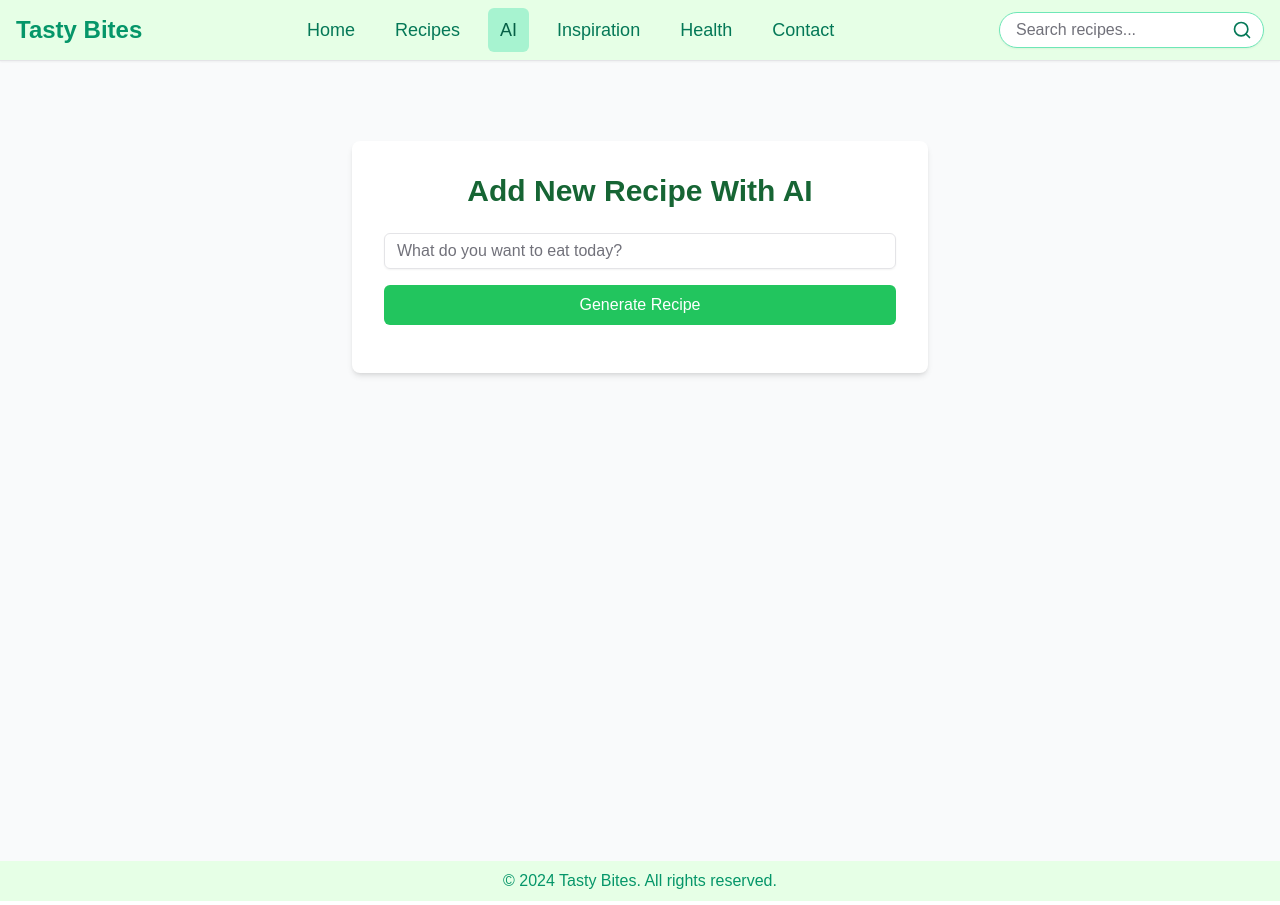
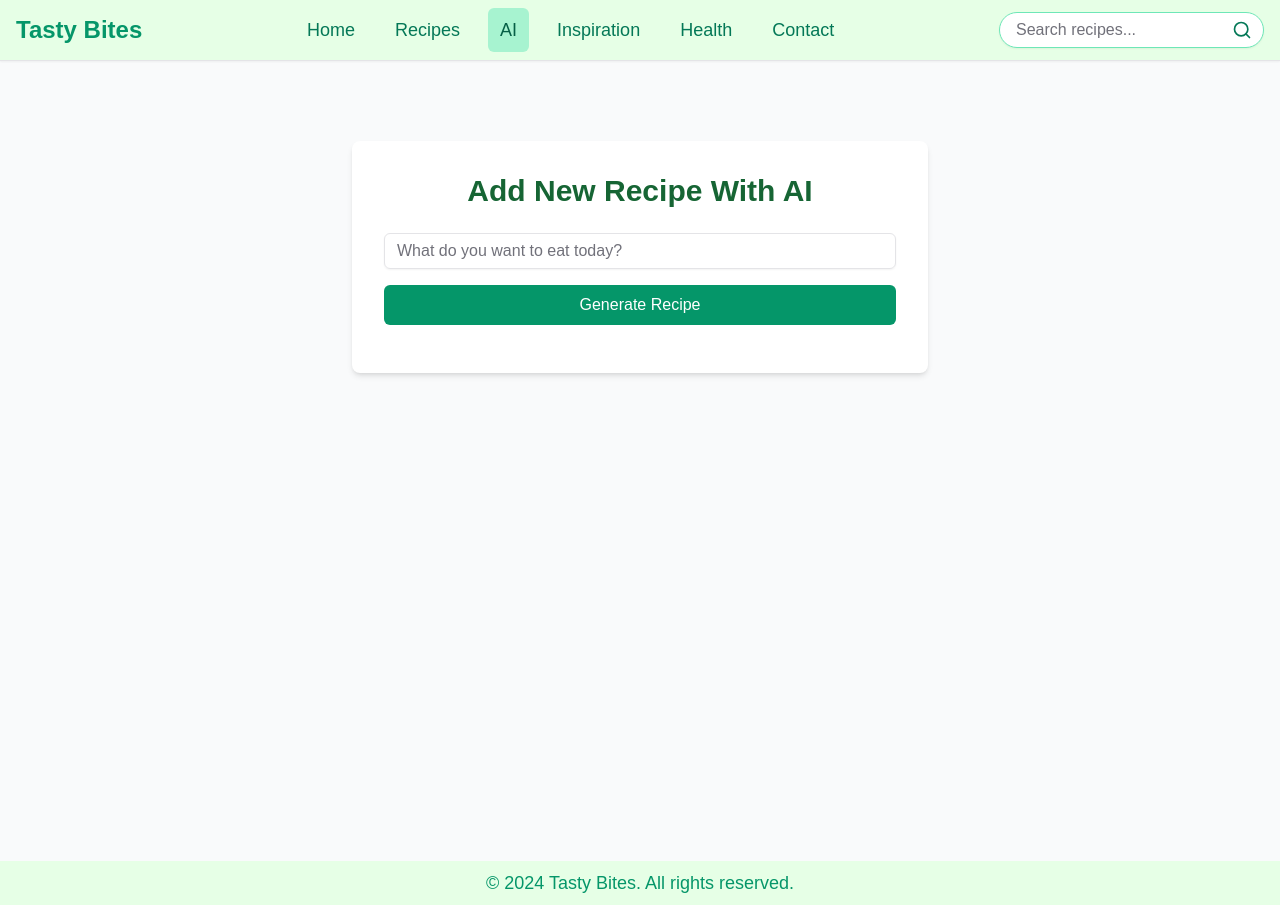
Before and after one commit to empephat/Recipe-App---Next-JS--Tailwind--React--TS, a Next.js app: page /ai in a window 1280 px wide. Built offline with nearby package versions, Linux system fonts and the light colour scheme.

Commit message:
Changed color and size on text footer and form

```diff
--- a/src/app/layout.tsx
+++ b/src/app/layout.tsx
@@ -10,32 +10,6 @@ export const metadata: Metadata = {
   description: "When cooking is fun and easy",
 };
 
-// function Navbar() {
-//   return (
-//     <nav className="bg-green-100 py-2 shadow-sm sticky top-0 z-50">
-//       <div className="container mx-auto px-4">
-//         <div className="flex items-center justify-between w-full px-4">
-//           <Link
-//             href="/"
-//             className="text-2xl font-bold text-green-600 hover:text-green-700 transition-colors font-logo"
-//           >
-//             Tasty Bites
-//           </Link>
-//           <div className="flex-grow flex justify-center space-x-4">
-//             <NavLink href="/" text="Home" />
-//             <NavLink href="/recipes" text="Recipes" />
-//             <NavLink href="/ai" text="AI" />
-//             <NavLink href="/inspiration" text="Inspiration" />
-//             <NavLink href="/health" text="Health" />
-//             <NavLink href="/contact" text="Contact" />
-//           </div>
-//           <SearchBox />
-//         </div>
-//       </div>
-//     </nav>
-//   );
-// }
-
 function FooterContent() {
   const currentYear = new Date().getFullYear();
 
@@ -43,7 +17,7 @@ function FooterContent() {
     <div className="bg-[#e6ffe6] py-2 shadow-sm">
       <div className="container mx-auto px-4">
         <div>
-          <p className="text-center text-emerald-600">
+          <p className="text-center text-emerald-600 text-lg">
             &copy; {currentYear} Tasty Bites. All rights reserved.
           </p>
         </div>
--- a/src/components/add-recipe-with-ai.tsx
+++ b/src/components/add-recipe-with-ai.tsx
@@ -78,7 +78,7 @@ export default function AddRecipeFormWithAI() {
         <button
           onClick={handleSubmit}
           disabled={isLoading}
-          className="bg-green-500 text-white px-4 py-2 rounded-md hover:bg-green-600 transition-colors"
+          className="bg-emerald-600 text-white px-4 py-2 rounded-md hover:bg-green-600 transition-colors"
         >
           Generate Recipe
         </button>
```
